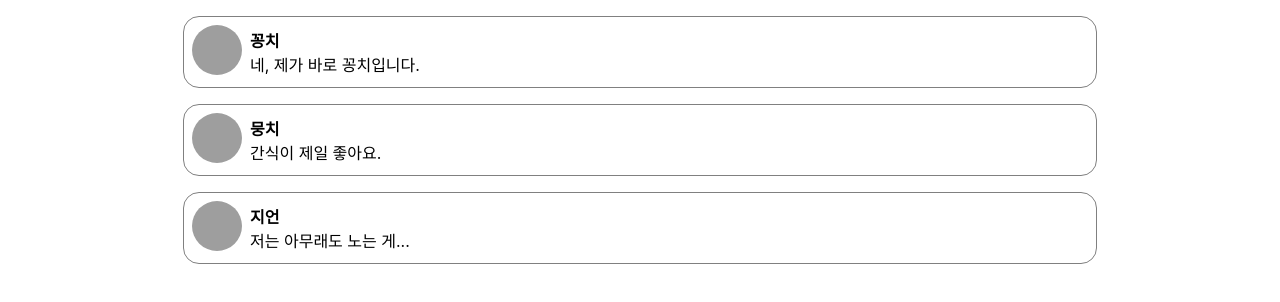
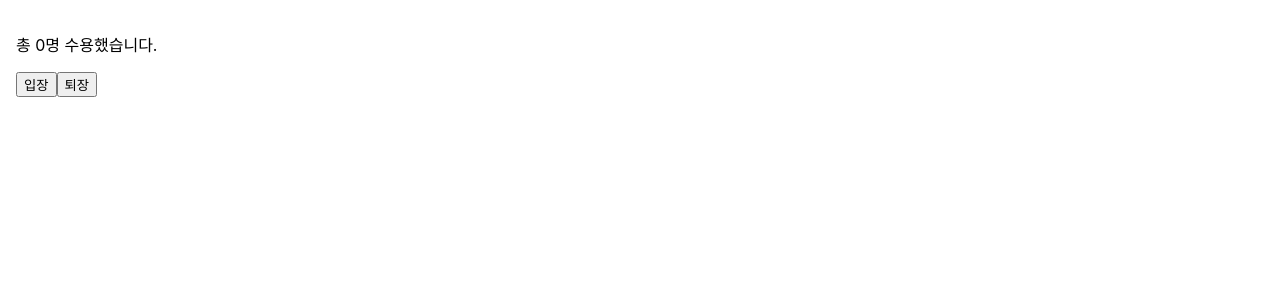
Before and after one commit to isdiscodead/first_react, a React (Create React App) app in the folder my-app/: page / in a window 1280 px wide. Shown: the top 302 px of the page. Built offline with nearby package versions, Linux system fonts and the light colour scheme; grey boxes are pictures that could not be loaded.

Commit message:
chap 7 end

```diff
--- /dev/null
+++ b/my-app/src/chapter_06/Notification.jsx
@@ -0,0 +1,45 @@
+import React from 'react'
+
+const styles = {
+    wrapper : {
+        margin: 8,
+        padding: 8,
+        display: "flex",
+        flexDirection: "row",
+        border: "1px solid grey",
+        borderRadius: 16,
+    },
+
+    messageText : {
+        color: "black",
+        fontSize: 16,
+    },
+};
+
+class Notification extends React.Component {
+    constructor(props) {
+        super(props);
+        this.state = {};
+    }
+
+    componentDidMount() {
+        console.log(`${this.props.id} componentDidMount() called. `);
+    }
+
+    componentDidUpdate() {
+        console.log(`${this.props.id} componentDidUpdate() called. `);
+    }
+    componentWillUnmount() {
+        console.log(`${this.props.id} componentWillUnmount() called. `);
+    }
+
+    render() {
+        return (
+            <div style={styles.wrapper}>
+                <span style={styles.messageText}> { this.props.message } </span>
+            </div>
+        );
+    };
+}
+
+export default Notification
--- /dev/null
+++ b/my-app/src/chapter_06/NotificationList.jsx
@@ -0,0 +1,60 @@
+import React, { Component } from 'react';
+import Notification from './Notification';
+
+const reservedNotifications = [
+    {
+        id: 1,
+        message: "안녕하세요, 오늘 일정을 알려드립니다.",
+    },
+    {
+        id: 2,
+        message: "점심 식사 시간입니다.",
+    },
+    {
+        id: 3,
+        message: "이제 곧 미팅이 시작됩니다.",
+    },
+];
+
+var timer;
+
+export class NotificationList extends Component {
+    constructor(props) {
+        super(props);
+        this.state = {
+            notifications: [],
+        };
+    }
+
+    // 1초 간격으로 notification 가져옴
+    componentDidMount() {
+        const { notifications } = this.state;
+        timer = setInterval(() => {
+            if ( notifications.length < reservedNotifications.length ) {
+                const index = notifications.length;
+                notifications.push( reservedNotifications[index] );
+                this.setState({
+                    notifications: notifications,
+                });
+            } else {
+                this.setState({
+                    notifications: [],
+                })
+                clearInterval(timer);
+            }
+        }, 1000);
+     }
+
+
+    render() {
+        return (
+            <div>
+                {this.state.notifications.map((notification) => {
+                    return <Notification key={notification.id} id={notification.id} message={notification.message} />
+                })}
+            </div>
+        );
+    }
+}
+
+export default NotificationList;
--- /dev/null
+++ b/my-app/src/chapter_07/Accommodate.jsx
@@ -0,0 +1,37 @@
+import React, { useState, useEffect } from "react";
+import useCounter from "./useCounter";
+
+const MAX_CAPACITY = 10;
+
+function Accommodate(props) {
+    const [isFull, setIsFull] = useState(false);
+    const [count, increaseCount, decreaseCount] = useCounter(0);
+
+    // 배열 생략 -> 변경 시마다 먼저 호출됨
+    useEffect( () => {
+        console.log("=====================");
+        console.log("useEffect() is called.");
+        console.log(`isFull: ${isFull}`);
+    });
+
+    // 가득 찼을 경우 state 변경
+    useEffect( () => {
+        setIsFull(count >= MAX_CAPACITY);
+        console.log(`Current count value : ${count}`);
+    }, [count]);
+
+    return (
+        <div style={{ padding : 16 }}>
+             <p>{`총 ${count}명 수용했습니다.`}</p>
+
+             <button onClick={increaseCount} disabled={isFull}>
+                입장
+             </button>
+             <button onClick={decreaseCount}>퇴장</button>
+
+             {isFull && <p style={{ color: "red" }}>정원이 가득 찼습니다.</p>} {/* 가득 찼을 경우 경고문 */}
+        </div>
+    );
+}
+
+export default Accommodate;
--- /dev/null
+++ b/my-app/src/chapter_07/useCounter.jsx
@@ -0,0 +1,12 @@
+import React, { useState } from 'react';
+
+function useCounter(initialValue) {
+    const [count, setCount] = useState(initialValue);
+
+    const increaseCount = () => setCount((count) => count + 1);
+    const decreaseCount = () => setCount((count) => Math.max(count -1, 0));
+
+    return [ count, increaseCount, decreaseCount ];
+}
+
+export default useCounter;
--- a/my-app/src/index.js
+++ b/my-app/src/index.js
@@ -6,6 +6,8 @@ import reportWebVitals from './reportWebVitals';
 import Library from './chapter_03/Library';
 import Clock from './chapter_04/Clock';
 import CommentList from './chapter_05/CommentList';
+import NotificationList from './chapter_06/NotificationList';
+import Accommodate from './chapter_07/Accommodate';
 
 const root = ReactDOM.createRoot(document.getElementById('root'));
 
@@ -25,7 +27,7 @@ setInterval( () => { // 시계 동작을 위해 1초마다 재 렌더링
 
 root.render(
   <React.StrictMode>
-    <CommentList />
+    <Accommodate />
   </React.StrictMode>
 )
 
```
